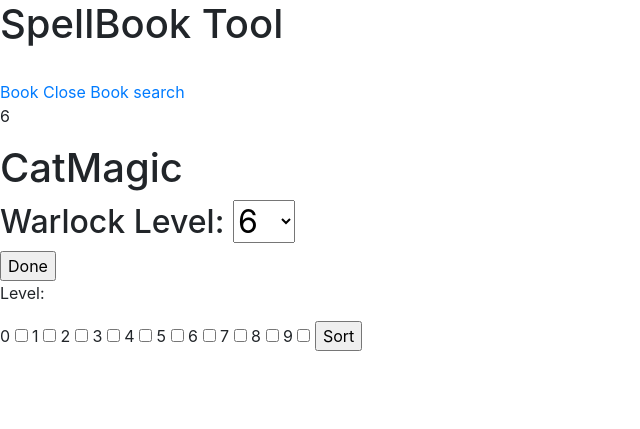
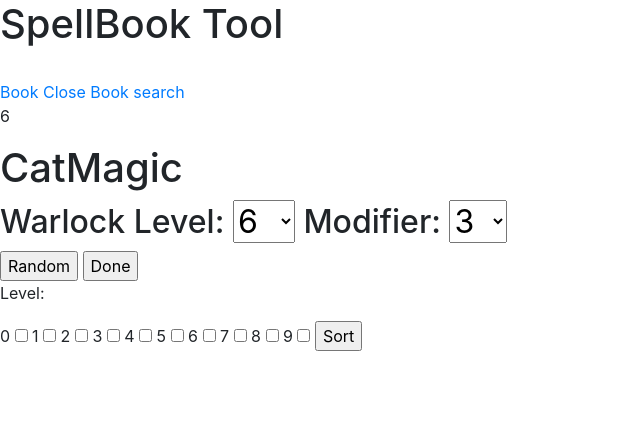
Before and after one commit to matthiasmakes/Web_based_DnD_spellbook, a Flask app: page /edit in a window 1280 px wide. Shown: the top 429 px of the page, without its empty margins (0-640 px from the left). Run offline with Flask 2, Linux system fonts and the light colour scheme; a user stored in the database is signed in; data comes from the database, SQL or seed files in the repository; both versions use the stored data as it was after the commit; some libraries are stand-ins or nearby versions.

Commit message:
added A random function, so that you can generate a random spellbook

```diff
--- a/Webapp/forms.py
+++ b/Webapp/forms.py
@@ -67,6 +67,8 @@ class Editspellbook(FlaskForm):
 class Endedit(FlaskForm):
     done = SubmitField("Done")
     char_level = SelectField("Level", choices=list(range(1, 21)))
+    char_mod = SelectField("Modifier", choices=list(range(-5, 11)))
+    random = SubmitField("Random")
 class Sort(FlaskForm):
     Sort = SubmitField("Sort")
     spellname = StringField("Spell name")
--- a/Webapp/method.py
+++ b/Webapp/method.py
@@ -11,7 +11,7 @@ def safe_input(string):
 def list_to_string(list):
     string_out = ""
     for stuff in list:
-        string_out = string_out + stuff + ","
+        string_out = string_out + str(stuff) + ","
 
 
     return string_out[:-1]
--- a/Webapp/models.py
+++ b/Webapp/models.py
@@ -31,6 +31,7 @@ class SpellBooks(db.Model,UserMixin):
     name = db.Column(db.String(50), unique=True)
     magic_word = db.Column(db.String())
     caster = db.Column(db.String())
+    caster_modifier = db.Column(db.Integer())
     level = db.Column(db.Integer())
     spell_id = db.Column(db.String(), default="")
 
--- a/Webapp/routes.py
+++ b/Webapp/routes.py
@@ -4,6 +4,8 @@ from Webapp.forms import *
 from Webapp import app, db
 from flask_login import login_user, current_user, logout_user, login_required
 from Webapp.method import *
+from random import *
+
 
 # make model
 @app.route('/')
@@ -195,6 +197,7 @@ def book():
 def edit():
     form = Endedit()
     form.char_level.default = current_user.level
+    form.char_mod.default = current_user.caster_modifier
     form.process()
     form2 = Editspellbook()
     formsort = Sort(request.args)
@@ -209,9 +212,38 @@ def edit():
         for spell in spelllist:
             spell_from_db.append(Spells.query.get(spell))
 
+    if form.random.raw_data:
+        levl = int(form.char_level.raw_data[0])
+        caster = current_user.caster
+        modifier = int(form.char_mod.raw_data[0])
+        max_spells = levl + modifier
+        if max_spells <= 0:
+            max_spells = 1
+        max_spell_lvl = int(levl / 1.5)
+        if max_spell_lvl >= 10:
+            max_spell_lvl = 9
+        potential_spells = Spells.query.filter(Spells.Level < max_spell_lvl+1).all()
+        new_spell_lst = list()
+        for i in range(0, max_spells):
+            r = randrange(0, potential_spells.__len__())
+            new_spell_lst.append(potential_spells.pop(r))
+        id_lst = list()
+        for spell in new_spell_lst:
+            id_lst.append(spell.ID)
+        current_user.spell_id = list_to_string(id_lst)
+        db.session.add(current_user)
+        db.session.commit()
+
+
+
+
+
+
+
     if form.done.raw_data:
 
         current_user.level = form.char_level.raw_data[0]
+        current_user.caster_modifier = form.char_mod.raw_data[0]
         db.session.add(current_user)
         db.session.commit()
         flash("book updated")
--- a/Webapp/templates/book.html
+++ b/Webapp/templates/book.html
@@ -1,7 +1,7 @@
 {% extends "base.html"%}
 {% block content%}
     <h1>{{ current_user.name }}</h1>
-    <h2>{{ current_user.caster }} Level: {{ current_user.level}}  </h2>
+    <h2>{{ current_user.caster }} Level: {{ current_user.level}} Modifier: {{ current_user.caster_modifier}} </h2>
 
 
   <div class="Content-section"></div>
--- a/Webapp/templates/edit.html
+++ b/Webapp/templates/edit.html
@@ -5,13 +5,14 @@
 
 <form method="post" action="">
     <h1>{{ current_user.name }}</h1>
-    <h2>{{ current_user.caster }} Level: {{ form1.char_level}}  </h2>
+    <h2>{{ current_user.caster }} Level: {{ form1.char_level}} Modifier: {{ form1.char_mod}} </h2>
 
 
 
         {{ form1.hidden_tag() }}
         {{ form1.csrf_token }}
                <div>
+                   {{form1.random()}}
                    {{form1.done()}}
                </div>
 
```
Also changed, not shown: Webapp/DND5e.db.
